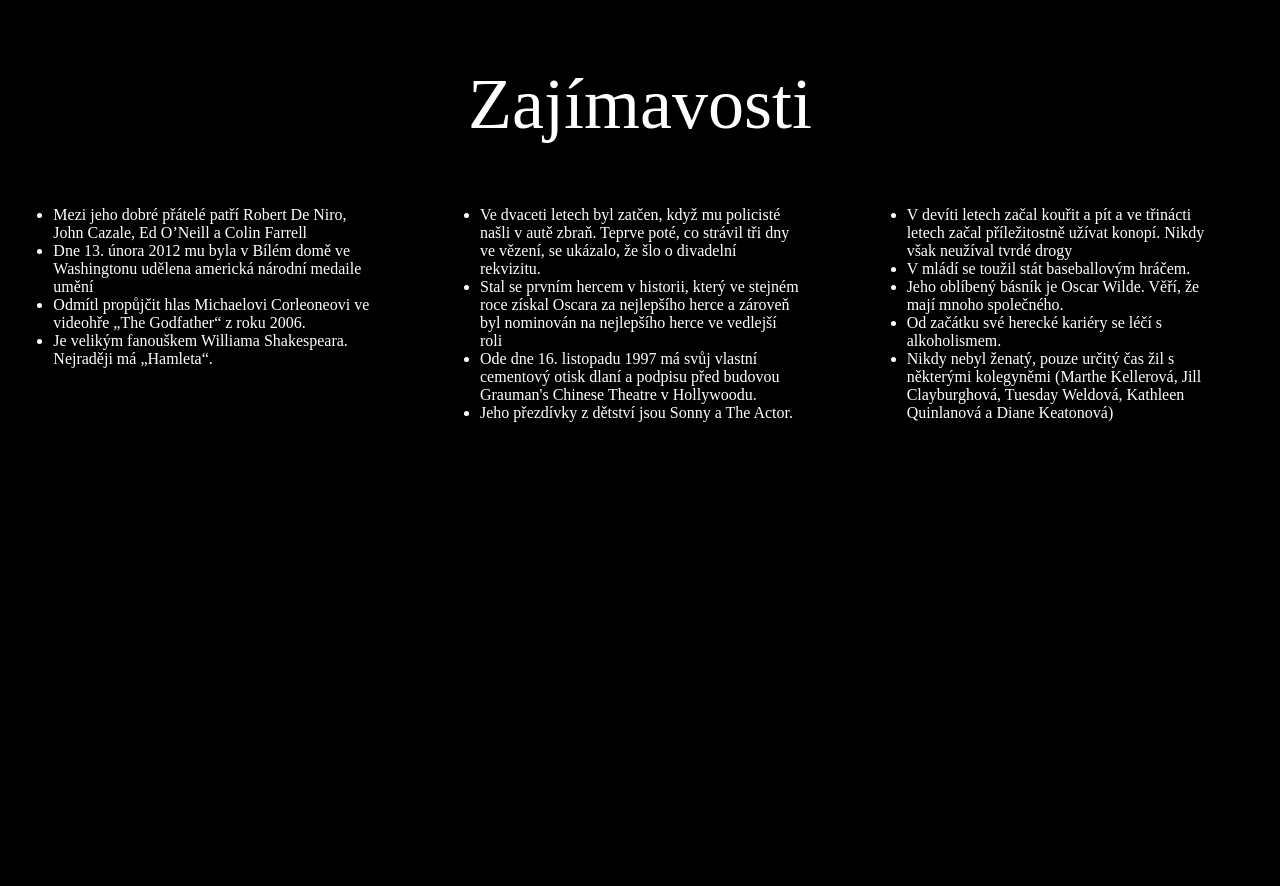
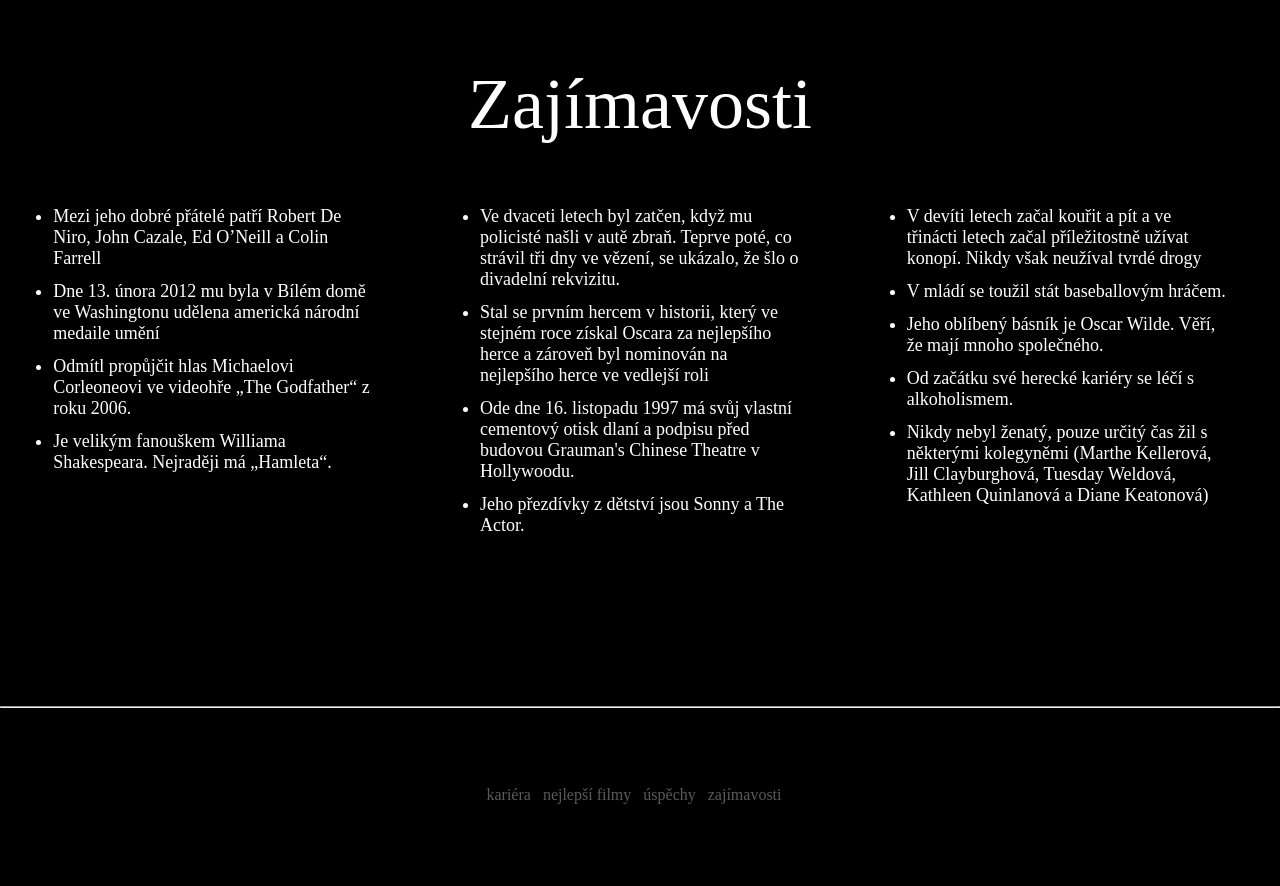
Before and after one commit to karelbrr/portfolio_web, a plain HTML site: page index.html in a window 1280 px wide. Shown: the part 6509-7395 px from the top of the page. Before the commit the page ends 7215 px from the top, so only its background shows below. Drawn offline with nearby package versions, Linux system fonts and the light colour scheme; a web font is replaced by a local one.

Commit message:
dodelani

```diff
--- a/index.html
+++ b/index.html
@@ -3,7 +3,7 @@
 <head>
     <meta charset="UTF-8">
     <meta name="viewport" content="width=device-width, initial-scale=1.0">
-    <title>Document</title>
+    <title>Al Pacino | portfolio</title>
     <link rel="stylesheet" href="style.css">
     <script src="https://ajax.googleapis.com/ajax/libs/jquery/3.7.1/jquery.min.js"></script>
 </head>
@@ -16,8 +16,8 @@
             <ul class="header-nav-list">
                 <li><a href="#carrier-h">kariéra</a></li>
                 <li><a href="#movies-h"> nejlepší filmy</a></li>
-                <li><a href="#">úspěchy</a></li>
-                <li><a href="#">zajímavosti</a></li>
+                <li><a href="#achievements-h">úspěchy</a></li>
+                <li><a href="#interest-h">zajímavosti</a></li>
             </ul>
         </div>
     </header>
@@ -154,10 +154,16 @@
                 <li>Nikdy nebyl ženatý, pouze určitý čas žil s některými kolegyněmi (Marthe Kellerová, Jill Clayburghová, Tuesday Weldová, Kathleen Quinlanová a Diane Keatonová)</li>
             </ul>
         </div>
-
-
     </main>
-
+    <hr>
+    <footer>
+        <ul class="footer-nav-list">
+            <li><a href="#carrier-h">kariéra</a></li>
+            <li><a href="#movies-h"> nejlepší filmy</a></li>
+            <li><a href="#achievements-h">úspěchy</a></li>
+            <li><a href="#interest-h">zajímavosti</a></li>
+        </ul>
+    </footer>
     <script src="script.js"></script>
 </body>
 </html>
--- a/style.css
+++ b/style.css
@@ -242,12 +242,38 @@ header img {
     height: 500px;
     display: flex;
     justify-content: space-around;
+    font-family: montserrat;
+    font-size: 18px;
 }
 
 .interest li {
     color: white;
+    margin-bottom: 12px;
 }
 
 .interest ul {
     width: 25%;
 }
+
+footer {
+    height: 100px;
+}
+
+.footer-nav-list {
+    display: flex;
+    justify-content: center;
+    list-style-type: none;
+    margin-top: 78px;
+}
+
+.footer-nav-list a {
+    font-family: montserrat;
+    opacity: 70%;
+    color: gray;
+    text-decoration: none;
+    margin-right: 12px;
+}
+
+.footer-nav-list a:hover {
+    opacity: 100%;
+}
```
